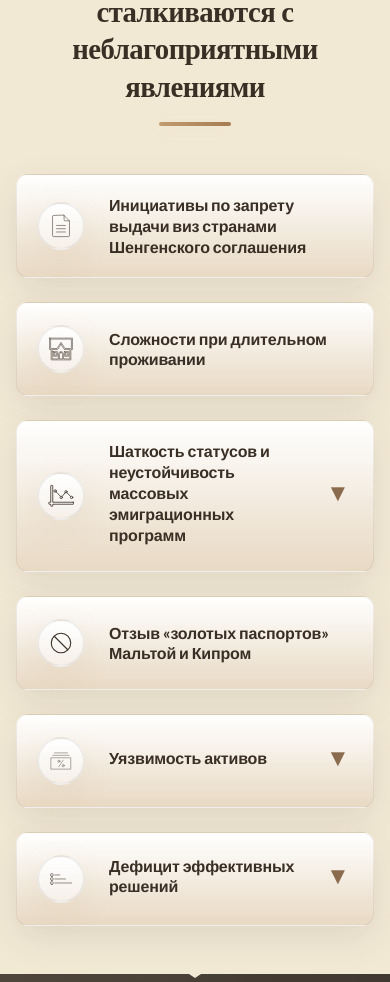
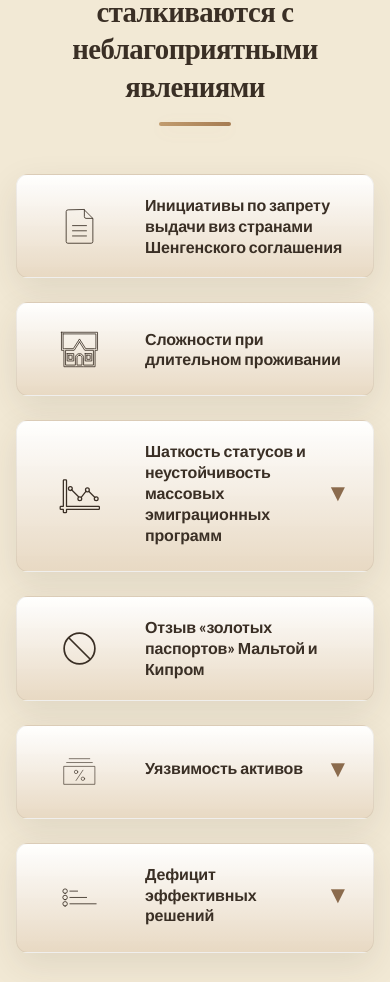
Before and after one commit to SoloveyIlya/smart-eu-solution, a PHP site: page / in a window 390 px wide. Shown: the part 1050-2032 px from the top of the page. Run offline with PHP 8.4, Linux system fonts and the light colour scheme; grey boxes are pictures that could not be loaded.

Commit message:
Problems svg update

```diff
--- a/style.css
+++ b/style.css
@@ -1342,14 +1342,11 @@
   /* Круглая иконка */
   .icon-circle {
     flex: 0 0 84px; /* Увеличили размер */
-    height: 84px;
+    min-height: 41px;
     border-radius: 999px;
     display: flex;
     align-items: center;
     justify-content: center;
-    background: linear-gradient(180deg, #ffffff, rgba(245,240,233,0.95));
-    border: 2px solid rgba(62,52,40,0.08); /* Более толстая рамка */
-    box-shadow: 0 10px 30px rgba(193,156,111,0.12); /* Более выраженная тень */
     transition: all 0.3s ease;
   }
 
@@ -1368,8 +1365,8 @@
 
   /* Размер иконок */
   .icon-circle svg {
-    width: 36px;
-    height: 36px;
+    width: 41px;
+    height: 41px;
   }
 
   /* Контент карточки — центрируем вертикально */
@@ -1418,8 +1415,6 @@
     .challenges-grid {
       grid-template-columns: repeat(2, 1fr);
     }
-    .icon-circle { flex: 0 0 64px; height: 64px; }
-    .icon-circle svg { width: 30px; height: 30px; }
   }
 
   @media (max-width: 768px) {
@@ -1434,13 +1429,10 @@
       font-size: 1.65rem;
     }
 
-    .icon-circle { flex: 0 0 56px; height: 56px; }
-    .icon-circle svg { width: 26px; height: 26px; }
     .challenge-content p { font-size: 0.98rem; }
   }
 
   @media (max-width: 420px) {
-    .icon-circle { flex: 0 0 48px; height: 48px; }
     .challenge-content h3 { font-size: 1rem; }
     .challenge-content p { font-size: 0.95rem; }
   }
@@ -1947,17 +1939,9 @@
 /* Адаптивность для угла */
 @media (max-width: 768px) {
   .divider-triangle::after {
-    border-left-width: 8px;
-    border-right-width: 8px;
-    border-top-width: 6px;
-  }
-}
-
-@media (max-width: 480px) {
-  .divider-triangle::after {
-    border-left-width: 6px;
-    border-right-width: 6px;
-    border-top-width: 4px;
+    border-left-width: 10px;
+    border-right-width: 10px;
+    border-top-width: 8px;
   }
 }
 
```
